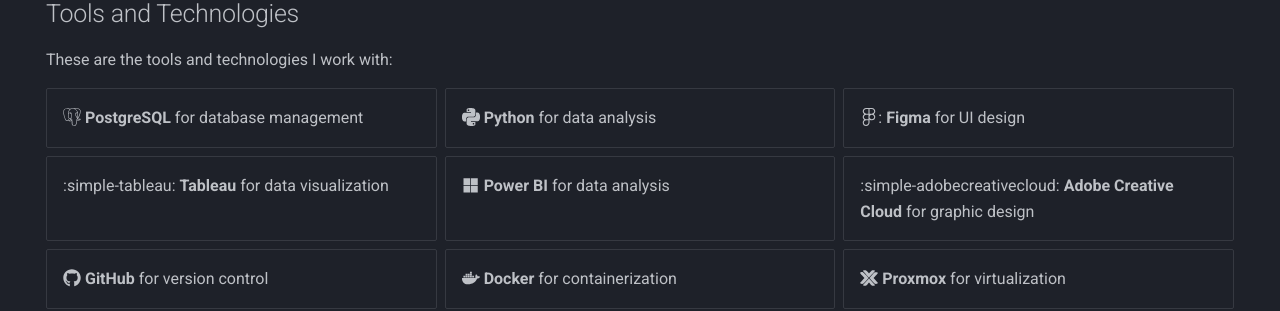
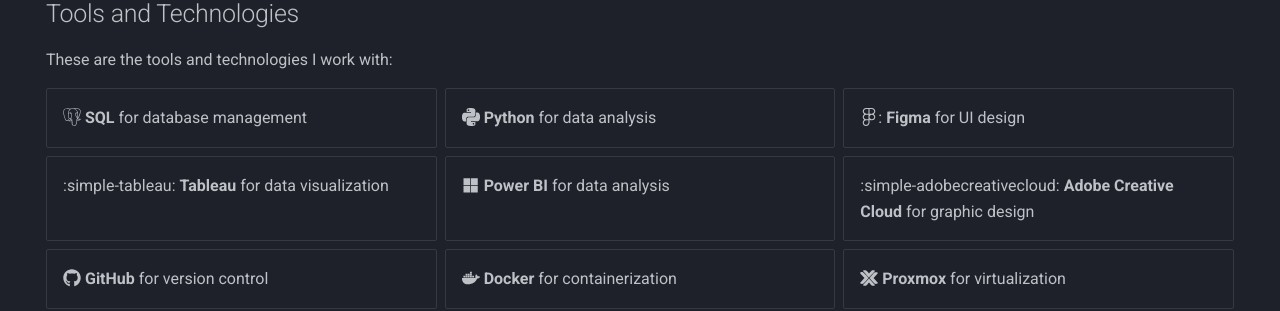
Before and after one commit to binuengoor/binupradeep-mkdocs, an MkDocs documentation site: the page built from docs/index.md, in a window 1280 px wide and 900 px high, scrolled down 458 px. Shown: the part 152-463 px from the top of the window. Built offline with MkDocs 1.6.1 and Material for MkDocs 9.7.7, drawn with Linux system fonts in a browser that asks for light colours.

Commit message:
updated index.md

```diff
--- a/docs/index.md
+++ b/docs/index.md
@@ -9,8 +9,6 @@
     max-width: 1220px;
   }
 </style>
-
-
 
 # Binu Pradeep
 
@@ -31,7 +29,7 @@
 These are the tools and technologies I work with:
 
 <div class="grid cards" markdown>
-- :simple-postgresql: __PostgreSQL__ for database management
+- :simple-postgresql: __SQL__ for database management
 - :simple-python: __Python__ for data analysis
 - :fontawesome-brands-figma:: __Figma__ for UI design
 - :simple-tableau: __Tableau__ for data visualization
```
